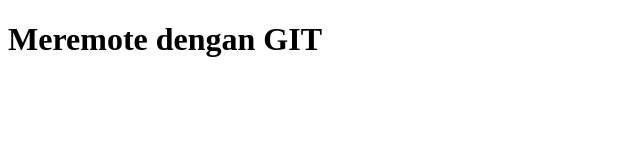
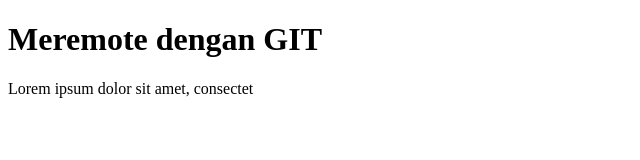
Before and after one commit to Seczan21/backup-materi-kuliah, a plain HTML site: page index.html in a window 1280 px wide. Shown: the whole page, without its empty margins (0-640 px from the left). Drawn offline with Linux system fonts and the light colour scheme.

Commit message:
Menambahkan paragraf

```diff
--- a/index.html
+++ b/index.html
@@ -8,5 +8,6 @@
   </head>
   <body>
     <h1>Meremote dengan GIT</h1>
+    <p>Lorem ipsum dolor sit amet, consectet</p>
   </body>
 </html>
```
